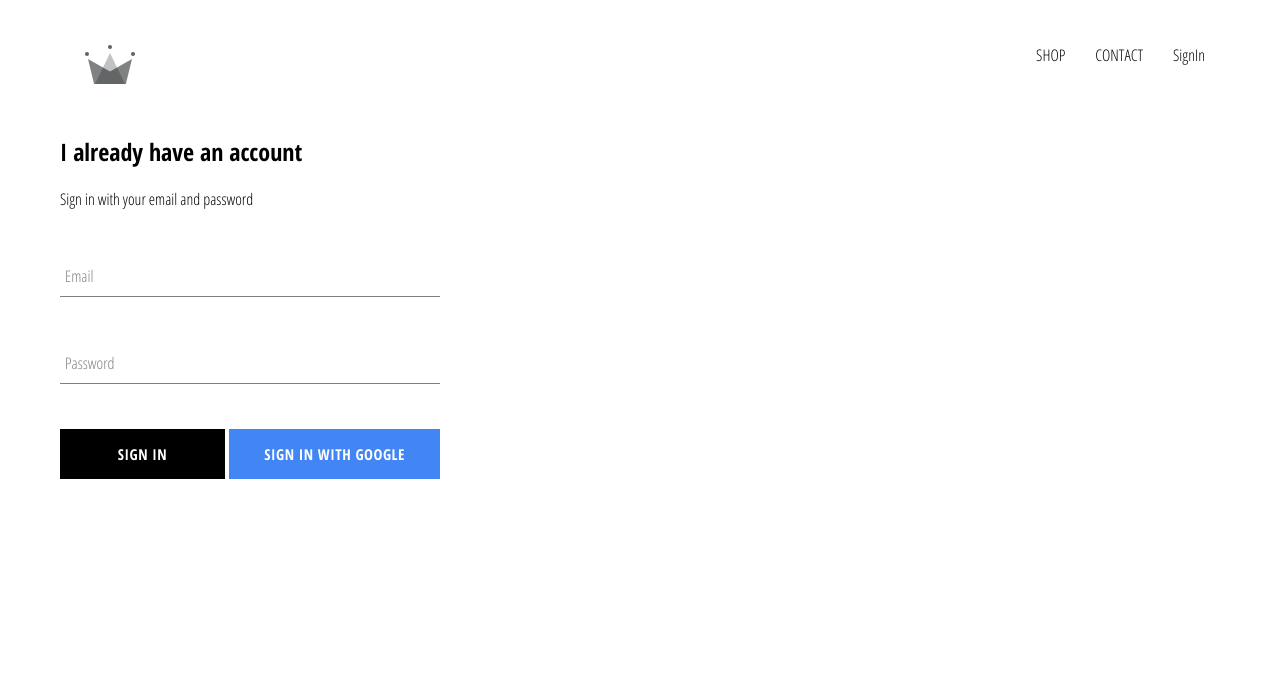
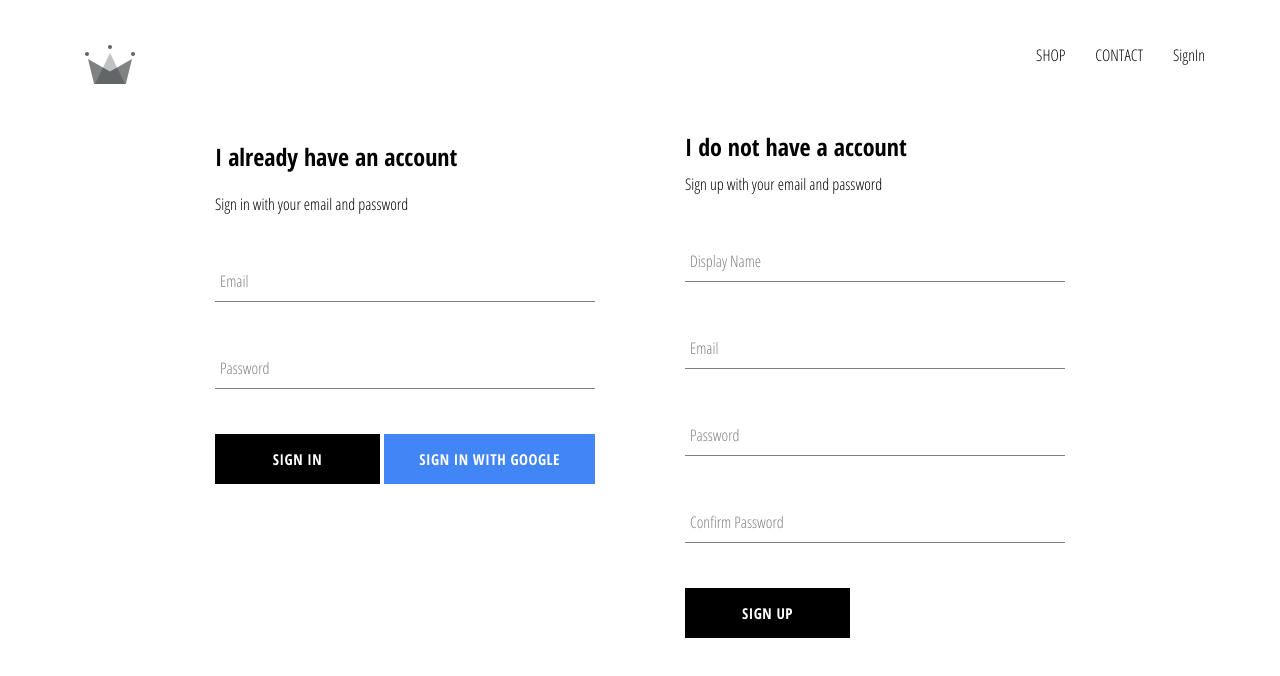
Before and after one commit to shaznan/FinalCourseProject-EcommerceWebsite, a React (Create React App) app: page /signin in a window 1280 px wide. Shown: the top 676 px of the page. Built offline with nearby package versions, Linux system fonts and the light colour scheme; no server answers.

Commit message:
Create user sign up feature, intergrate it with firebase

```diff
--- a/src/App.js
+++ b/src/App.js
@@ -3,8 +3,11 @@
 import { Route, Switch } from "react-router-dom";
 import ShopPage from "./Components/shop/shop.components";
 import Header from "./Components/Header/Header.component";
-import SignInAndSIgnUpPage from "./Components/pages/sign-in-sign-out-page/sign-in-sign-out-page.component";
-import { auth } from "./Components/firebase/firebase.utils";
+import SignInAndSignUpPage from "./Components/pages/sign-in-sign-out-page/sign-in-sign-out-page.component";
+import {
+  auth,
+  createUserProfileDocument,
+} from "./Components/firebase/firebase.utils";
 import React from "react";
 
 class App extends React.Component {
@@ -19,10 +22,20 @@
   unsubscribeFromAuth = null;
 
   componentDidMount() {
-    this.unsubscribeFromAuth = auth.onAuthStateChanged((user) => {
-      this.setState({ currentUser: user });
+    this.unsubscribeFromAuth = auth.onAuthStateChanged(async (userAuth) => {
+      // this.setState({ currentUser: user });
+      if (userAuth) {
+        const userRef = await createUserProfileDocument(userAuth);
 
-      console.log(user);
+        userRef.onSnapshot((snapshot) => {
+          this.setState({
+            id: snapshot.id,
+            ...snapshot.data(),
+          });
+        });
+      } else {
+        this.setState({ currentUser: userAuth });
+      }
     });
   }
 
@@ -37,7 +50,7 @@
         <Switch>
           <Route exact path="/" component={HomePage} />
           <Route path="/shop" component={ShopPage} />
-          <Route path="/signin" component={SignInAndSIgnUpPage} />
+          <Route path="/signin" component={SignInAndSignUpPage} />
         </Switch>
       </div>
     );
--- a/src/Components/firebase/firebase.utils.js
+++ b/src/Components/firebase/firebase.utils.js
@@ -13,6 +13,32 @@
   measurementId: "G-MJS8X7EZCH",
 };
 
+export const createUserProfileDocument = async (userAuth, additionalData) => {
+  if (!userAuth) return;
+
+  const userRef = firestore.doc(`users/${userAuth.uid}`);
+  const snapShot = await userRef.get();
+
+  if (!snapShot.exists) {
+    const { displayName, email } = userAuth;
+    const createdAt = new Date();
+
+    try {
+      await userRef.set({
+        displayName,
+        email,
+        createdAt,
+        ...additionalData,
+      });
+    } catch (err) {
+      console.log("error creating user", err.message);
+    }
+  }
+
+  console.log(userRef);
+  return userRef;
+};
+
 firebase.initializeApp(config);
 
 export const auth = firebase.auth();
--- a/src/Components/pages/sign-in-sign-out-page/sign-in-sign-out-page.component.jsx
+++ b/src/Components/pages/sign-in-sign-out-page/sign-in-sign-out-page.component.jsx
@@ -1,11 +1,13 @@
 import React from "react";
 import "./sign-in-sign-out-page.style.scss";
 import SignIn from "../../signin/signin.components";
+import SignUp from "../../sign-up/sign-up.component";
 
-const SignInAndSIgnUpPage = () => (
+const SignInAndSignUpPage = () => (
   <div className="sign-in-and-sign-up">
     <SignIn />
+    <SignUp />
   </div>
 );
 
-export default SignInAndSIgnUpPage;
+export default SignInAndSignUpPage;
--- a/src/Components/pages/sign-in-sign-out-page/sign-in-sign-out-page.style.scss
+++ b/src/Components/pages/sign-in-sign-out-page/sign-in-sign-out-page.style.scss
@@ -0,0 +1,6 @@
+.sign-in-and-sign-up {
+  width: 850px;
+  display: flex;
+  justify-content: space-between;
+  margin: 30px auto;
+}
--- /dev/null
+++ b/src/Components/sign-up/sign-up.component.jsx
@@ -0,0 +1,103 @@
+import React from "react";
+
+import FormInput from "../form-input/form-input.component";
+import CustomButton from "../custom-button/custom-button.component";
+
+import { auth, createUserProfileDocument } from "../firebase/firebase.utils";
+
+import "./sign-up.style.scss";
+
+class SignUp extends React.Component {
+  constructor() {
+    super();
+
+    this.state = {
+      displayName: "",
+      email: "",
+      password: "",
+      confirmPassword: "",
+    };
+  }
+
+  handleSubmit = async (event) => {
+    event.preventDefault();
+
+    const { displayName, email, password, confirmPassword } = this.state;
+
+    if (password !== confirmPassword) {
+      alert("passwords don't match");
+      return;
+    }
+
+    try {
+      const { user } = await auth.createUserWithEmailAndPassword(
+        email,
+        password
+      );
+
+      await createUserProfileDocument(user, { displayName });
+
+      this.setState({
+        displayName: "",
+        email: "",
+        password: "",
+        confirmPassword: "",
+      });
+    } catch (error) {
+      console.error(error);
+    }
+  };
+
+  handleChange = (event) => {
+    const { name, value } = event.target;
+
+    this.setState({ [name]: value });
+  };
+
+  render() {
+    const { displayName, email, password, confirmPassword } = this.state;
+    return (
+      <div className="sign-up">
+        <h2 className="title">I do not have a account</h2>
+        <span>Sign up with your email and password</span>
+        <form className="sign-up-form" onSubmit={this.handleSubmit}>
+          <FormInput
+            type="text"
+            name="displayName"
+            value={displayName}
+            onChange={this.handleChange}
+            label="Display Name"
+            required
+          />
+          <FormInput
+            type="email"
+            name="email"
+            value={email}
+            onChange={this.handleChange}
+            label="Email"
+            required
+          />
+          <FormInput
+            type="password"
+            name="password"
+            value={password}
+            onChange={this.handleChange}
+            label="Password"
+            required
+          />
+          <FormInput
+            type="password"
+            name="confirmPassword"
+            value={confirmPassword}
+            onChange={this.handleChange}
+            label="Confirm Password"
+            required
+          />
+          <CustomButton type="submit">SIGN UP</CustomButton>
+        </form>
+      </div>
+    );
+  }
+}
+
+export default SignUp;
--- /dev/null
+++ b/src/Components/sign-up/sign-up.style.scss
@@ -0,0 +1,9 @@
+.sign-up {
+  display: flex;
+  flex-direction: column;
+  width: 380px;
+
+  .title {
+    margin: 10px 0;
+  }
+}
```
